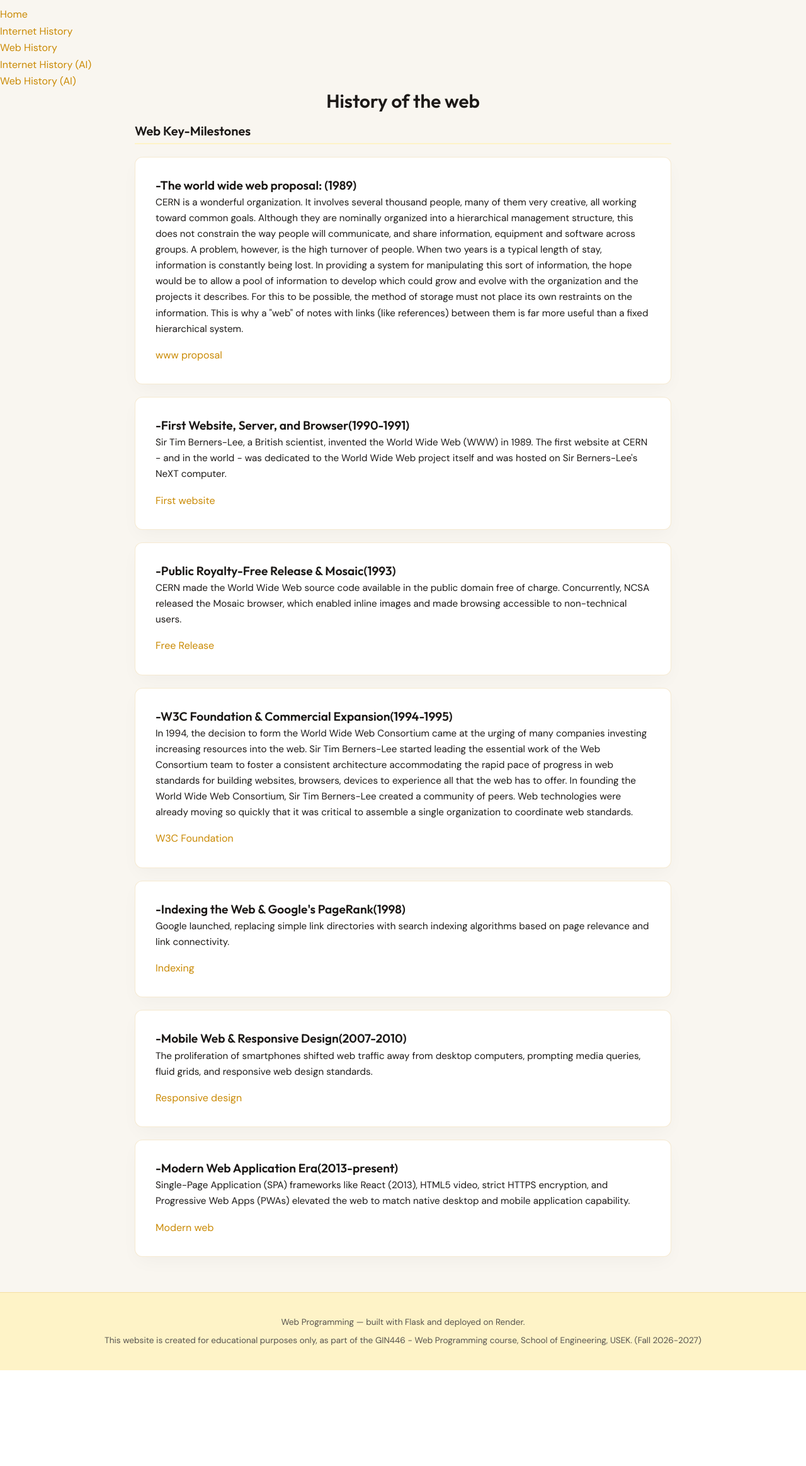
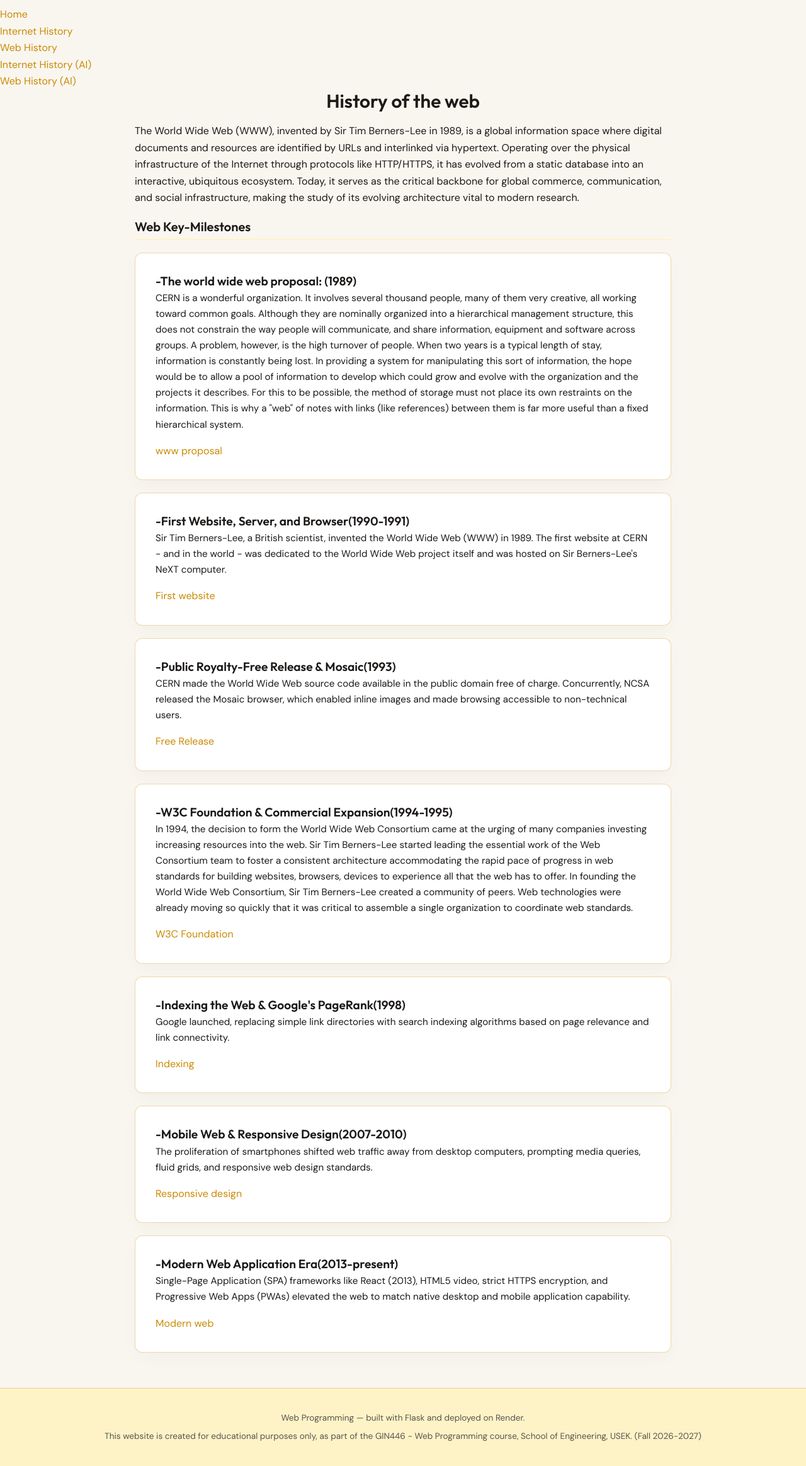
Before and after one commit to EliaSamaha/GIN446-Web-programming, a Flask app: page /web-history in a window 1280 px wide. Shown: the part 134-2461 px from the top of the page at 63% size. Before the commit the page ends 2309 px from the top, so only its background shows below. Run offline with Flask 3, Linux system fonts and the light colour scheme.

Commit message:
Part 2:style with CSS

```diff
--- a/static/style.css
+++ b/static/style.css
@@ -9,7 +9,7 @@
     --text-muted: #57534E;
     --accent-amber: #CA8A04;
     --accent-hover: #A16207;
-    --border-subtle: rgba(202, 138, 4, 0.18);
+    --border-subtle: rgba(202, 139, 4, 0.336);
     --font-heading: 'Outfit', sans-serif;
     --font-body: 'DM Sans', sans-serif;
     --radius-md: 12px;
--- a/templates/internet-history.html
+++ b/templates/internet-history.html
@@ -3,6 +3,7 @@
    {% block content %}
         <h1>History of the internet</h1>
         <section>
+            <p>The Internet, which originated from the U.S. Department of Defense's ARPANET in 1969, is a massive, interconnected network of computers and physical infrastructure spanning the globe. By using the foundational TCP/IP protocol suite, it enables seamless data packet transmission and hardware communication across public, private, academic, and government networks. As the universal infrastructure that hosts applications like the World Wide Web and email, its security, scalability, and governance remain central to modern technological research.</p>
             <h2>Internet Key-Milestones</h2>
             <article>
                 <h3>-ARPANET Launch(1969)</h3>
--- a/templates/web-history.html
+++ b/templates/web-history.html
@@ -5,6 +5,7 @@
 
 
             <section>
+                <p>The World Wide Web (WWW), invented by Sir Tim Berners-Lee in 1989, is a global information space where digital documents and resources are identified by URLs and interlinked via hypertext. Operating over the physical infrastructure of the Internet through protocols like HTTP/HTTPS, it has evolved from a static database into an interactive, ubiquitous ecosystem. Today, it serves as the critical backbone for global commerce, communication, and social infrastructure, making the study of its evolving architecture vital to modern research.</p>
                 <h2>Web Key-Milestones</h2>
                 <article>
                     <h3>-The world wide web proposal: (1989)</h3>
```
